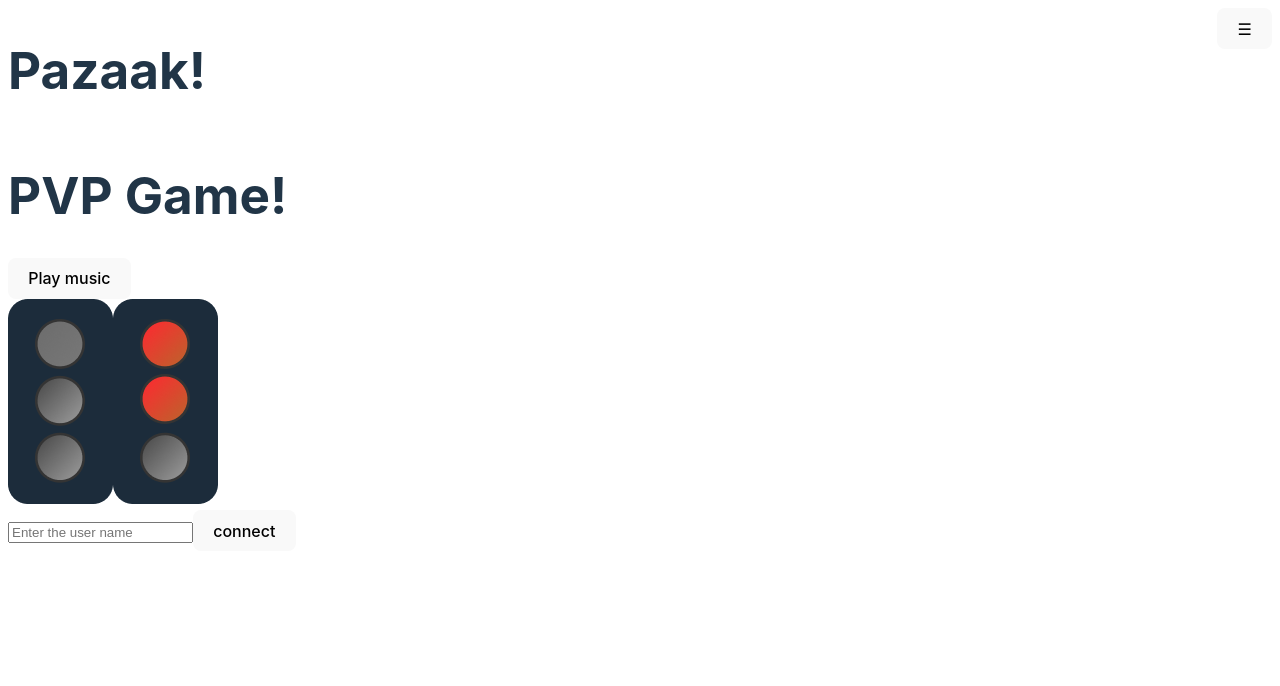
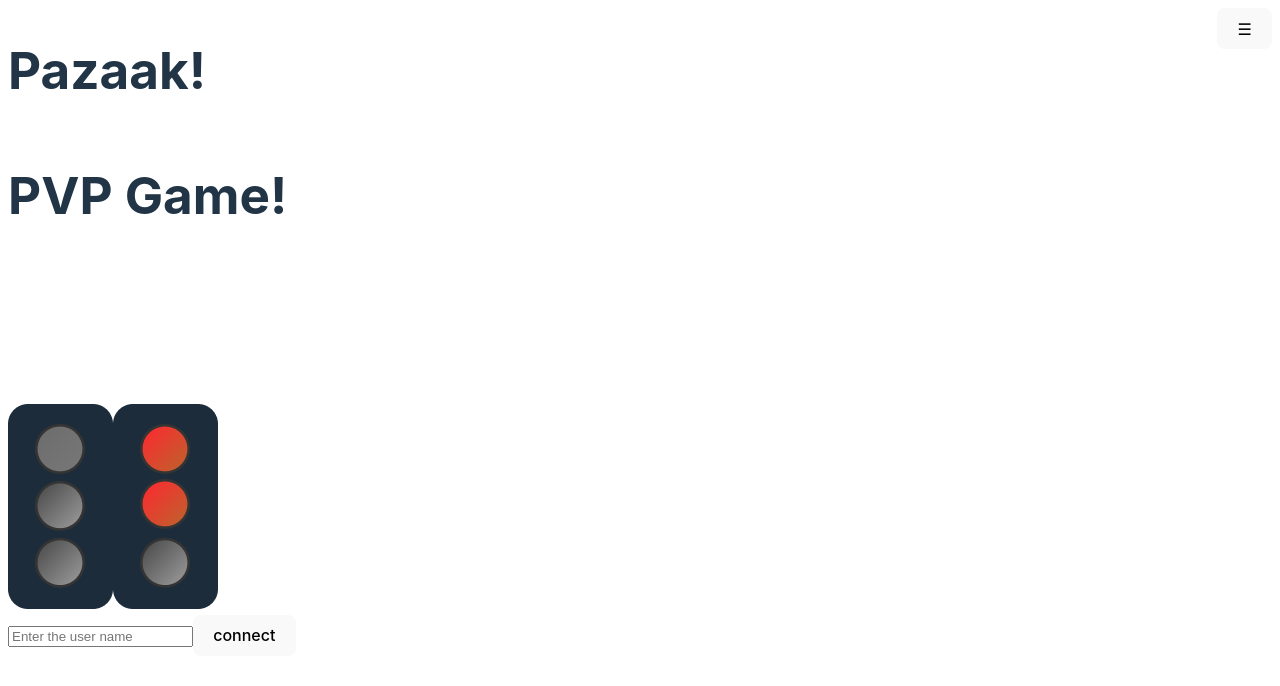
Before and after one commit to abasile1-tech/PazaakPadawan, a React (Vite) app in the folder client/: page /pvp in a window 1280 px wide. Shown: the top 686 px of the page. Built offline with nearby package versions, Linux system fonts and the light colour scheme.

Commit message:
changed music button to mute and volume icons instead of text buttons

```diff
--- a/client/package.json
+++ b/client/package.json
@@ -10,6 +10,10 @@
     "preview": "vite preview"
   },
   "dependencies": {
+    "@fortawesome/fontawesome-svg-core": "^6.4.2",
+    "@fortawesome/free-brands-svg-icons": "^6.4.2",
+    "@fortawesome/free-regular-svg-icons": "^6.4.2",
+    "@fortawesome/free-solid-svg-icons": "^6.4.2",
     "react": "^18.2.0",
     "react-burger-menu": "^3.0.9",
     "react-dom": "^18.2.0",
--- a/client/src/components/BackgroundMusic.tsx
+++ b/client/src/components/BackgroundMusic.tsx
@@ -1,6 +1,8 @@
 import React, { useState, useRef } from 'react';
 import openingTheme from '../assets/music/8bitopeningtheme.mp3';
 import cantina from '../assets/music/8bitcantina.mp3';
+import mute from '../assets/images/icons/Mute.png';
+import voice from '../assets/images/icons/Voice.png';
 
 interface backgroundMusicProps {
   musicChoice: string;
@@ -32,9 +34,7 @@ const BackgroundMusic: React.FC<backgroundMusicProps> = ({ musicChoice }) => {
   return (
     <div>
       <audio ref={audioRef} src={backgroundMusic} loop />
-      <button onClick={togglePlay}>
-        {isPlaying ? 'Pause music' : 'Play music'}
-      </button>
+      <img onClick={togglePlay} src={isPlaying ? mute : voice} />
     </div>
   );
 };
```
Also changed, not shown: client/src/App.css (line endings or trailing spaces), 1 other file (tests, documents, lock files or other folders).
